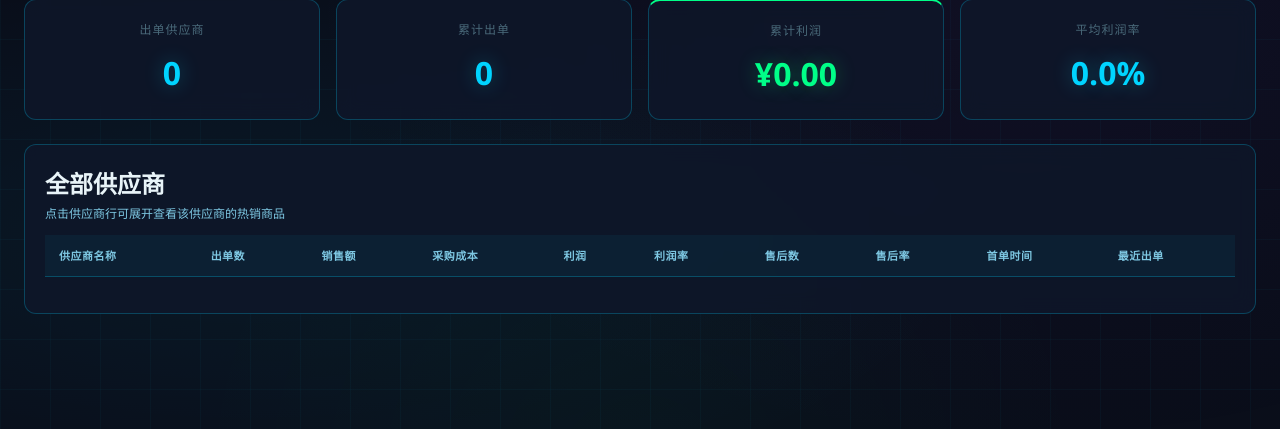
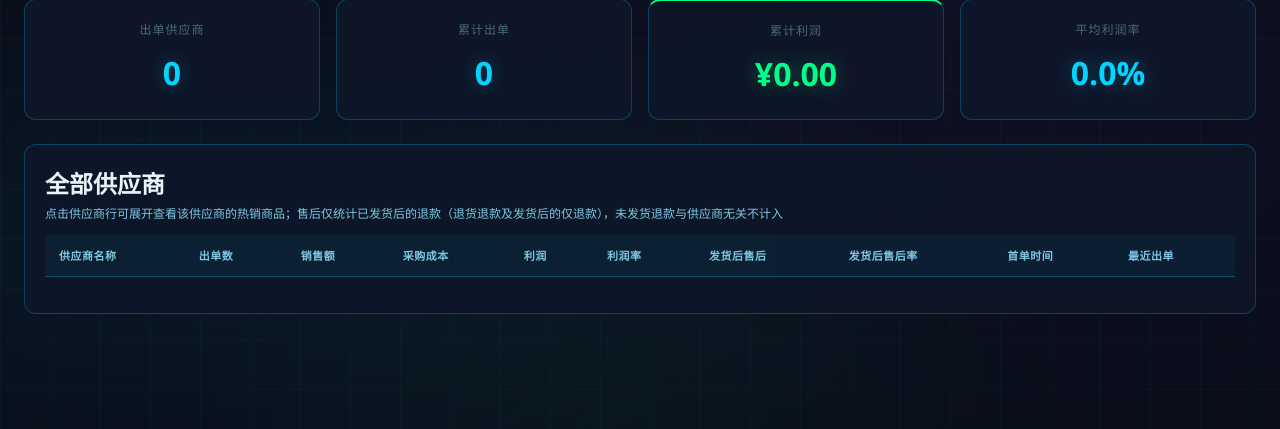
Before and after one commit to ljh010704/JuShuiTan, a Flask app: page /suppliers in a window 1280 px wide. Shown: the part 161-590 px from the top of the page. Run offline with Flask 3, Linux system fonts and the light colour scheme; data that the repository does not hold is empty.

Commit message:
供应商售后率只统计已发货后的退款；修复售后工作台未发货仅退款自动处理规则

```diff
--- a/routes/after_sales.py
+++ b/routes/after_sales.py
@@ -14,8 +14,8 @@ logger = logging.getLogger(__name__)
 
 def _workbench_status(item):
     """售后工作台状态: auto(无需处理) / to_push(待推送供应商) / following(跟进中) / done(已完成)"""
-    if (item.get('type') or '') == '未发货退款':
-        return 'auto'
+    if (item.get('type') or '') == '仅退款' and (item.get('status') or '') != '已发货':
+        return 'auto'  # 未发货仅退款，自动退款无需处理
     if (item.get('supplier_status') or '') == 'refunded':
         return 'done'
     if (item.get('status') or '') in ('Finished', 'Cancelled', 'Rejected'):
--- a/routes/supplier.py
+++ b/routes/supplier.py
@@ -42,12 +42,14 @@ def api_suppliers():
             ORDER BY order_count DESC
         """).fetchall()
 
-        # 每个供应商的售后数（按 order_id 关联）
+        # 每个供应商的售后数（按 order_id 关联，只算已发货后的退款，未发货退款与供应商无关）
         after_rows = conn.execute("""
             SELECT o.supplier_name, COUNT(*) as cnt
             FROM after_sales a
             JOIN orders o ON a.order_id = o.order_id
             WHERE o.supplier_name != ''
+              AND a.type != '补发'
+              AND a.status = '已发货'
             GROUP BY o.supplier_name
         """).fetchall()
         after_map = {r['supplier_name']: r['cnt'] for r in after_rows}
--- a/templates/suppliers.html
+++ b/templates/suppliers.html
@@ -59,7 +59,7 @@
 <!-- 供应商列表 -->
 <div class="section">
     <h2>全部供应商</h2>
-    <p style="color:#7ec8e3;font-size:12px;margin:0 0 12px;">点击供应商行可展开查看该供应商的热销商品</p>
+    <p style="color:#7ec8e3;font-size:12px;margin:0 0 12px;">点击供应商行可展开查看该供应商的热销商品；售后仅统计已发货后的退款（退货退款及发货后的仅退款），未发货退款与供应商无关不计入</p>
     <div class="table-responsive">
     <table class="data-table">
         <thead>
@@ -70,8 +70,8 @@
                 <th>采购成本</th>
                 <th>利润</th>
                 <th>利润率</th>
-                <th>售后数</th>
-                <th>售后率</th>
+                <th>发货后售后</th>
+                <th>发货后售后率</th>
                 <th>首单时间</th>
                 <th>最近出单</th>
             </tr>
```
